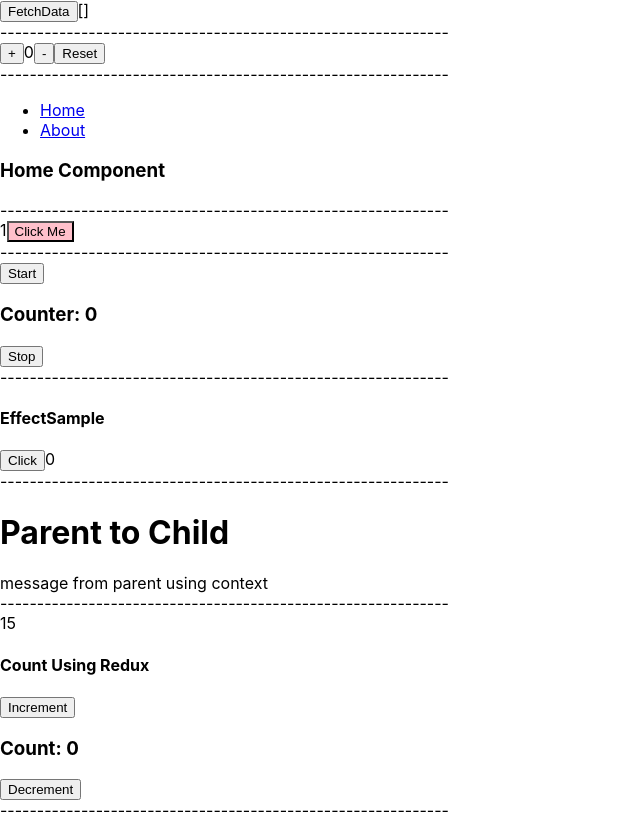
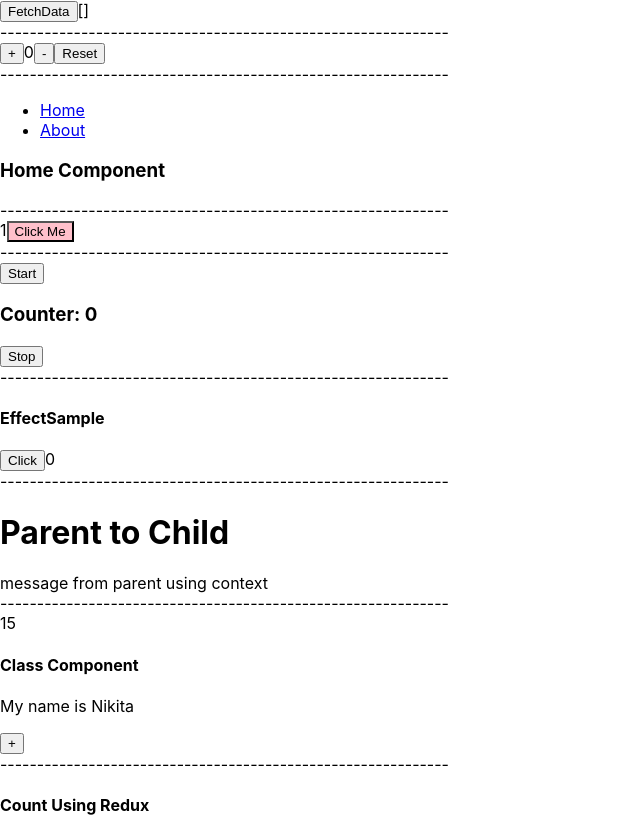
Before and after one commit to nikitaborhade-lab/JSPractice, a React (Create React App) app in the folder js-test/: page / in a window 1280 px wide. Shown: the top 817 px of the page, without its empty margins (0-640 px from the left). Built offline with nearby package versions, Linux system fonts and the light colour scheme.

Commit message:
React JS Code

```diff
--- a/js-test/src/App.js
+++ b/js-test/src/App.js
@@ -16,6 +16,7 @@ import SortObject from './JSPractice/SortObject';
 import EffectSample from './ReactPractice/Hooks/EffectSample';
 import Parent from './ReactPractice/Parent';
 import SmallAllCode from './JSPractice/SmallAllCode'
+import ClassCompo from './ReactPractice/ClassCompo'
 // import AsyncAwait from './JSPractice/AsyncAwait'
 
 import React from 'react';
@@ -45,6 +46,7 @@ function App() {
           <EffectSample />
           <Parent />
           <SmallAllCode />
+          <ClassCompo />
           {/* <AsyncAwait /> */}
 
       <h4>Count Using Redux</h4>
--- a/js-test/src/JSPractice/SmallAllCode.js
+++ b/js-test/src/JSPractice/SmallAllCode.js
@@ -13,6 +13,6 @@ export default function SmallAllCode(){
        console.log(sample2);
 
        let sum = 5 + 10;
-   debugger; // Execution will pause here
+   // debugger; // Execution will pause here
    return sum;
 }
--- /dev/null
+++ b/js-test/src/ReactPractice/ClassCompo.js
@@ -0,0 +1,29 @@
+import React from 'react';
+
+export default class ClassCompo extends React.Component{
+    constructor(props){
+        super(props);
+        this.state = {
+            name: "Nikita",
+            age: 28,
+            count: 0
+        }
+    }
+
+    increment = () =>{
+        this.setState((prevState)=>({
+            count: prevState.count+1
+        }))
+    }
+    render(){
+        return(
+            <>
+            <h4>Class Component</h4>
+            <p>My name is {this.state.name}</p>
+            <button onClick={this.increment}>+</button>
+            <div>-------------------------------------------------------------</div>
+            </>
+        )
+    }
+
+}
```
Also changed, not shown: js-test/src/Examples/examples.js (+9 -0 lines), 1 other file (tests, documents, lock files or other folders).
